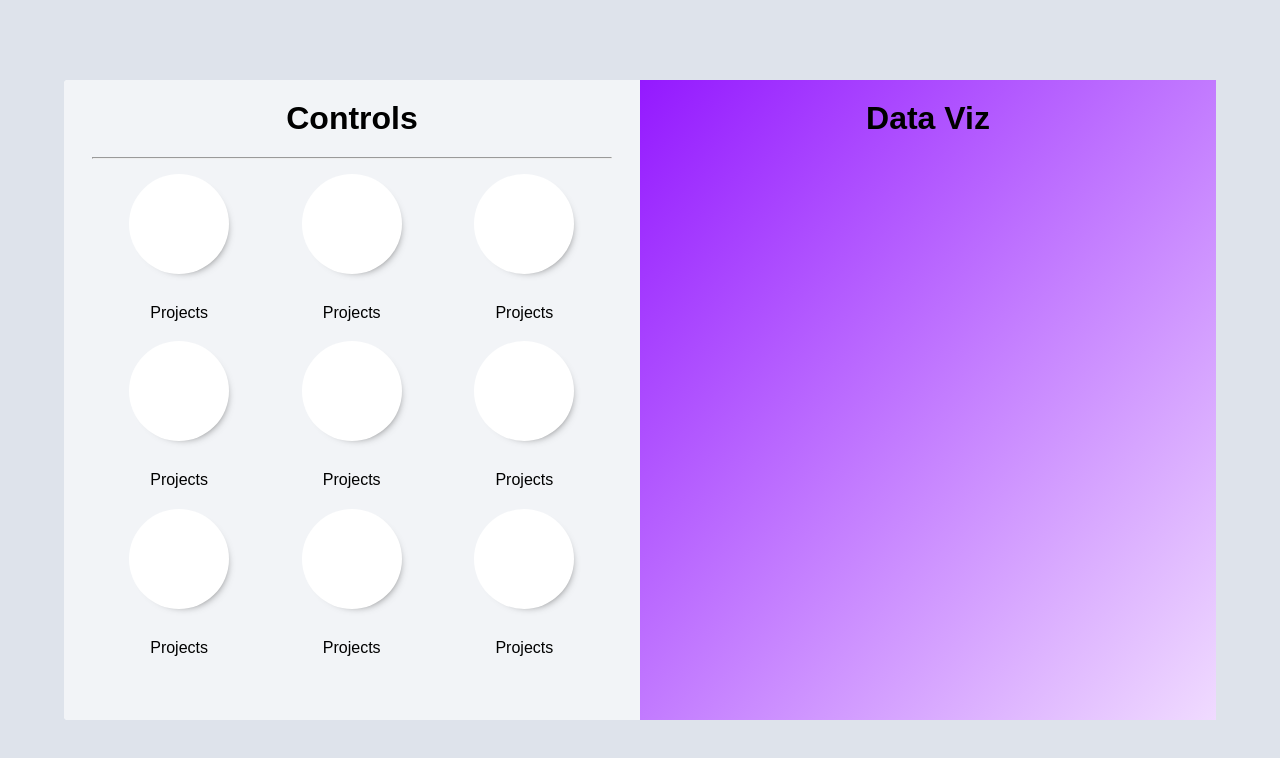
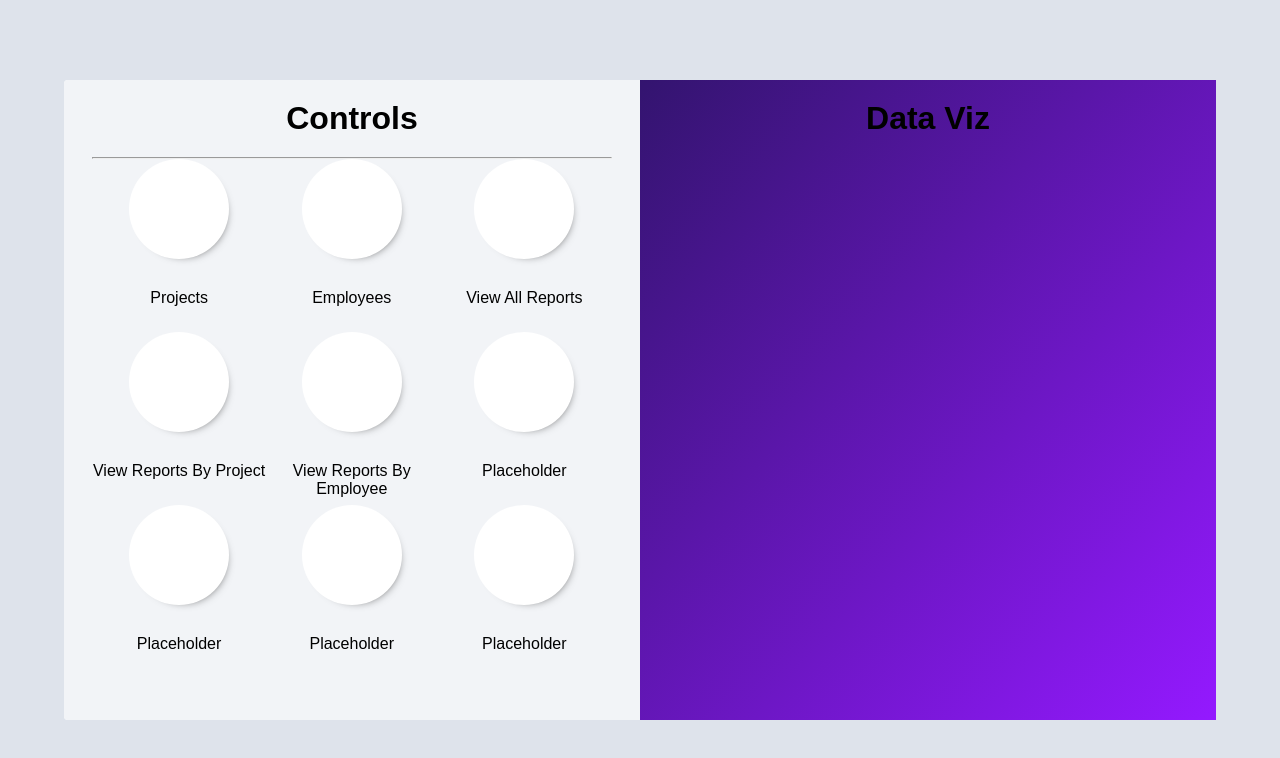
Before and after one commit to robbiegreiner/construction-forms-web-app, a React (Create React App) app: page / in a window 1280 px wide. Shown: the top 758 px of the page. Built offline with nearby package versions, Linux system fonts and the light colour scheme.

Commit message:
refactored buttons

```diff
--- a/src/components/Controls.js
+++ b/src/components/Controls.js
@@ -3,6 +3,20 @@ import { Route } from 'react-router-dom';
 import '../styles/Controls.css';
 
 class Controls extends Component {
+
+  generateButtons() {
+    const buttonContent = ['Projects', 'Employees', 'View All Reports', 'View Reports By Project', 'View Reports By Employee', 'Placeholder', 'Placeholder', 'Placeholder', 'Placeholder']
+
+    return buttonContent.map(buttonName => {
+      return (
+        <div className="button">
+          <div className="circle-icon"></div>
+          <p className="button-name">{buttonName}</p>
+        </div>
+      )
+    })
+  }
+
   render() {
     return (
 
@@ -10,51 +24,7 @@ class Controls extends Component {
           <h1>Controls</h1>
           <hr/>
           <div className="button-container">
-            <div className="button">
-              <div className="circle-icon"></div>
-              <p className="button-name">Projects</p>
-            </div>
-
-            <div className="button">
-              <div className="circle-icon"></div>
-              <p className="button-name">Projects</p>
-            </div>
-
-            <div className="button">
-              <div className="circle-icon"></div>
-              <p className="button-name">Projects</p>
-            </div>
-
-            <div className="button">
-              <div className="circle-icon"></div>
-              <p className="button-name">Projects</p>
-            </div>
-
-            <div className="button">
-              <div className="circle-icon"></div>
-              <p className="button-name">Projects</p>
-            </div>
-
-            <div className="button">
-              <div className="circle-icon"></div>
-              <p className="button-name">Projects</p>
-            </div>
-
-            <div className="button">
-              <div className="circle-icon"></div>
-              <p className="button-name">Projects</p>
-            </div>
-
-            <div className="button">
-              <div className="circle-icon"></div>
-              <p className="button-name">Projects</p>
-            </div>
-
-            <div className="button">
-              <div className="circle-icon"></div>
-              <p className="button-name">Projects</p>
-            </div>
-
+            {this.generateButtons()}
           </div>
         </div>
 
--- a/src/styles/Controls.css
+++ b/src/styles/Controls.css
@@ -52,4 +52,6 @@
 
 .button-name {
   margin-bottom: 5px;
+  text-align: center;
+  height: 38px;
 }
--- a/src/styles/DataViz.css
+++ b/src/styles/DataViz.css
@@ -1,6 +1,7 @@
 .data-viz {
   width: 50%;
-  background-image: linear-gradient(to top left, #F0DBFF 0%, #9419FF 100%);
+  background-image: linear-gradient(to top left, #9419FF 0%, #33146F 100%);
+  /* background-color: #9419FF; */
   display: flex;
   justify-content: center;
 }
```
